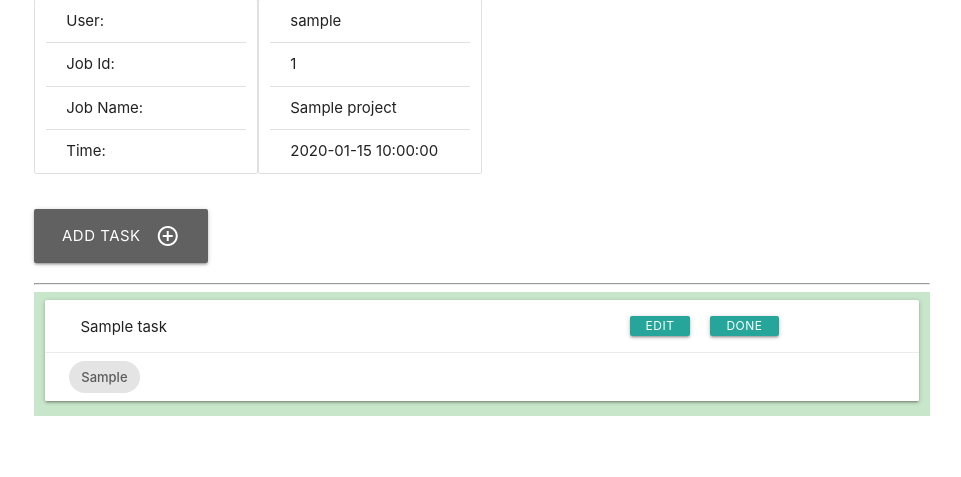
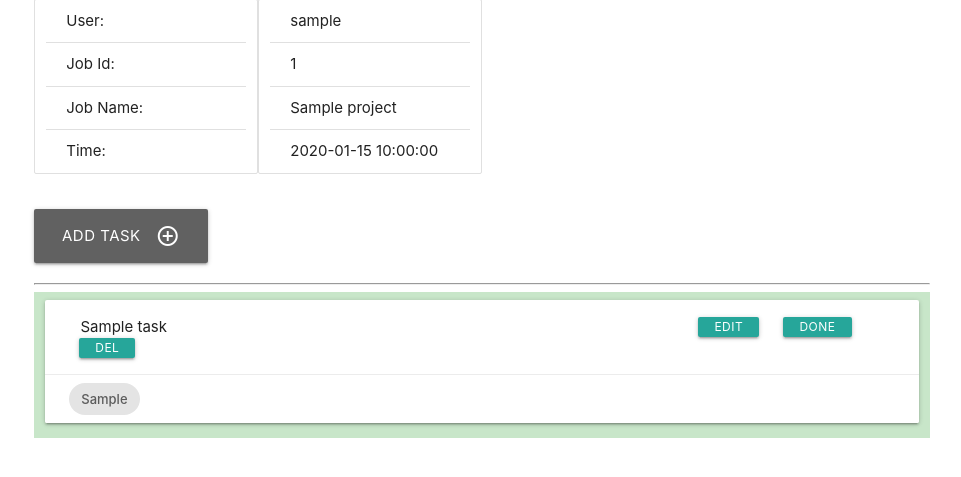
Before and after one commit to bglynch/project-tracker-flask, a Flask app: a page that uses app/templates/project_page.html in a window 1280 px wide. Shown: the part 73-550 px from the top of the page, without its empty margins (158-1119 px from the left). Run offline with Flask 2, Linux system fonts and the light colour scheme; a user stored in the database is signed in; tables that the repository leaves empty hold one stand-in row (values such as "Sample post"); some libraries are stand-ins or nearby versions.

Commit message:
ability to delete task

```diff
--- a/app/models.py
+++ b/app/models.py
@@ -47,4 +47,4 @@ class Task(db.Model):
     project_id   = db.Column(db.Integer, db.ForeignKey('project.id'),nullable=False)
 
     def __repr__(self):
-        return '<Task {}>'.format(self.name)
+        return '<Task {}>'.format(self.title)
--- a/app/routes.py
+++ b/app/routes.py
@@ -110,3 +110,11 @@ def add_task(username, projectno):
         flash('Congratulations, you created a Task')
         return redirect(url_for('view_project',  username=username, projectno=projectno))
     return render_template('forms/add_task.html', form=form)
+
+
+@app.route('/<username>/<projectno>/delete_task/<task_id>')
+def delete_task(task_id, username, projectno):
+    task = Task.query.filter_by(id=int(task_id)).first_or_404()
+    db.session.delete(task)
+    db.session.commit()
+    return redirect(url_for('view_project',  username=username, projectno=projectno))
--- a/app/templates/project_page.html
+++ b/app/templates/project_page.html
@@ -25,7 +25,10 @@
         {% for task in tasks %}
         <div class="card">
             <article class="card-content">
-                <p class="col s8">{{ task.title }}</p><a class="waves-effect waves-light btn-small">edit</a><a class="waves-effect waves-light btn-small">done</a>
+                <p class="col s9">{{ task.title }}</p>
+                <a class="waves-effect waves-light btn-small">edit</a>
+                <a class="waves-effect waves-light btn-small">done</a>
+                <a class="waves-effect waves-light btn-small" href="{{ url_for('delete_task', username=current_user.username, projectno=job.id, task_id=task.id) }}">del</a>
             </article>
             <article class="card-action">
                 <div class="chip">{{ task.genre }}</div>
```
Also changed, not shown: app.db.
